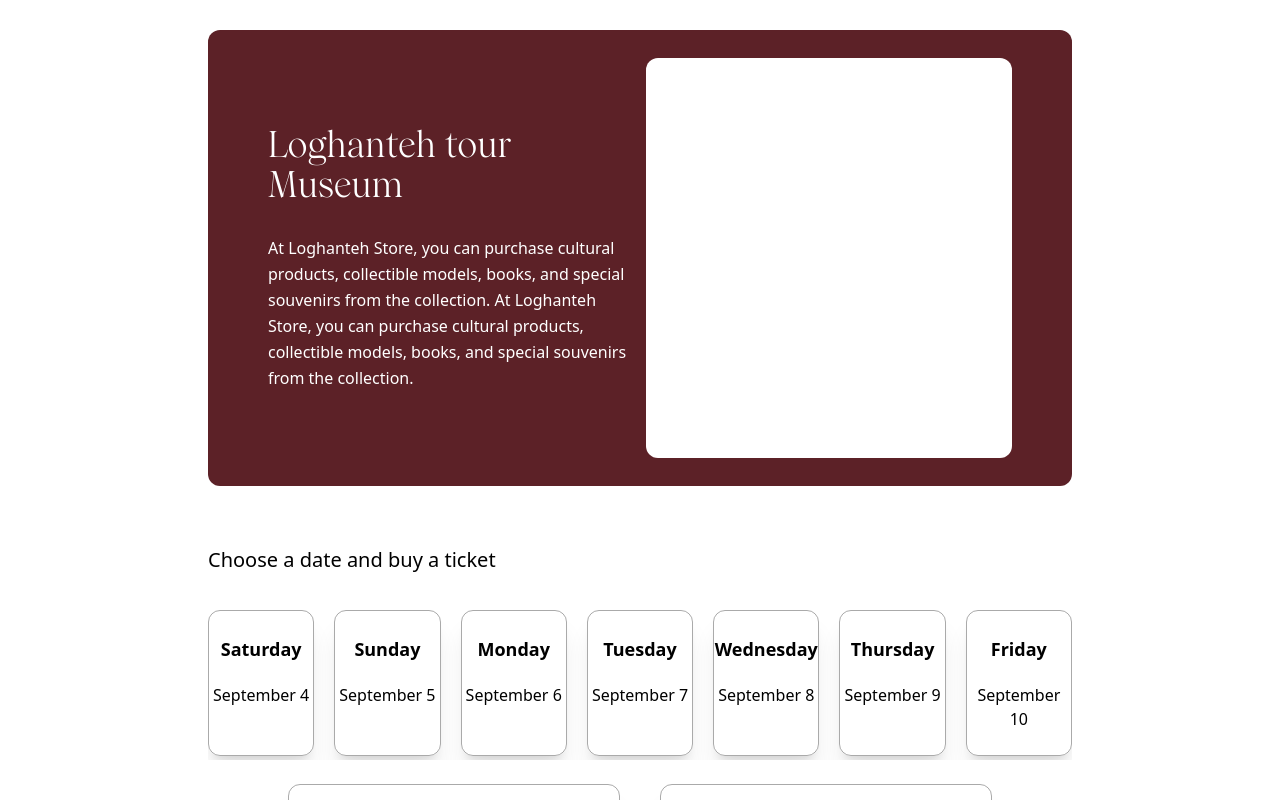
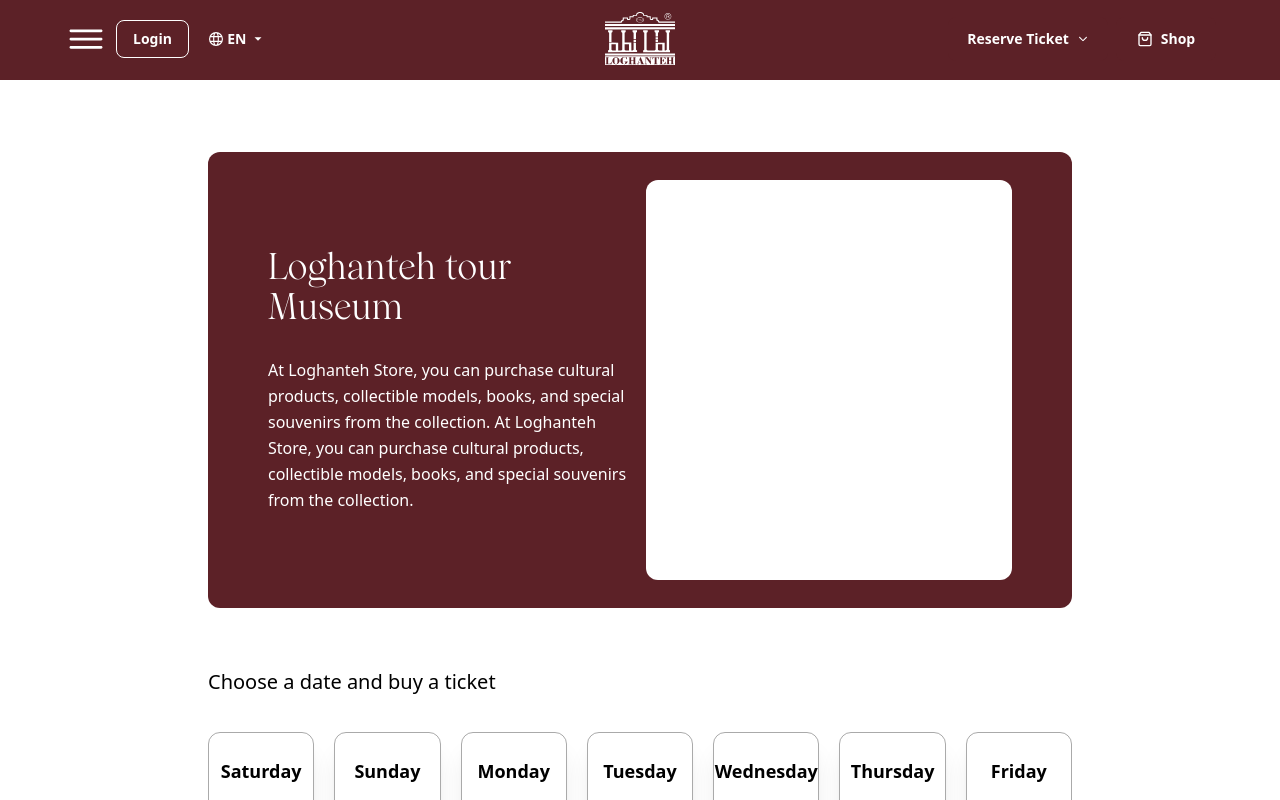
Before and after one commit to iXZed026/Loghante-Project, a Next.js app in the folder Develop/Frontend/: page /en/museums-tour in a window 1280 px wide. Shown: the top 800 px of the page. Built offline with nearby package versions, Linux system fonts and the light colour scheme.

Commit message:
adding header to layout.tsx

```diff
--- a/Develop/Frontend/src/app/[locale]/(tickets)/events-and-courses/page.tsx
+++ b/Develop/Frontend/src/app/[locale]/(tickets)/events-and-courses/page.tsx
@@ -3,7 +3,7 @@ import EventsAndCoursesHeader from '@/features/loghante(root)/tickets/events-and
 
 function EventsAndCourses() {
   return (
-      <div className='py-18'>
+      <div className='py-18 mt-20'>
         <EventsAndCoursesHeader />
         <EventsAndCoursesDate/>
       </div>
--- a/Develop/Frontend/src/app/[locale]/(tickets)/museums-tour/page.tsx
+++ b/Develop/Frontend/src/app/[locale]/(tickets)/museums-tour/page.tsx
@@ -7,13 +7,13 @@ import MuseumsTourTickets from '@/features/loghante(root)/tickets/museums-tour/c
 function MuseumsTour() {
   return (
     <Container>
-      <div className='py-7.5 xl:px-36'>
+      <div className='xl:px-36 py-18 mt-20'>
         {/* Museums Tout Header */}
         <div className='mb-15'>
-          <MuseumsTourHeaderBox/>
+          <MuseumsTourHeaderBox />
         </div>
         {/* Museums Tour Tickets */}
-          <MuseumsTourTickets />
+        <MuseumsTourTickets />
       </div>
     </Container>
   )
--- /dev/null
+++ b/Develop/Frontend/src/app/[locale]/cafe/page.tsx
@@ -0,0 +1,9 @@
+import React from 'react'
+
+function page() {
+  return (
+    <div className='py-100'>page</div>
+  )
+}
+
+export default page
--- a/Develop/Frontend/src/app/[locale]/layout.tsx
+++ b/Develop/Frontend/src/app/[locale]/layout.tsx
@@ -2,6 +2,8 @@ import { NextIntlClientProvider } from "next-intl";
 import { getMessages } from "next-intl/server";
 import "@/app/globals.css";
 import { poppins, rozname, wulkan } from "@/font";
+import Header from "@/features/loghante(root)/components/header/Header";
+import Footer from "@/components/shared/footer/Footer";
 
 
 export default async function LocaleLayout({
@@ -32,7 +34,9 @@ export default async function LocaleLayout({
         cz-shortcut-listen="true"
       >
         <NextIntlClientProvider messages={messages}>
+          <Header />
           {children}
+          <Footer />
         </NextIntlClientProvider>
       </body>
     </html>
--- a/Develop/Frontend/src/app/[locale]/page.tsx
+++ b/Develop/Frontend/src/app/[locale]/page.tsx
@@ -15,7 +15,7 @@ import ConferenceHall from '@/features/loghante(root)/components/sections/Confer
 function Loghante() {
   return (
     <div className='overflow-x-hidden '>
-      <Header />
+      {/* <Header /> */}
       <HeroSection />
       <Container>
         <AboutMuseums />
@@ -26,7 +26,7 @@ function Loghante() {
         <ConferenceHall />
         <VirtualTourSection />
       </Container>
-      <Footer />
+      {/* <Footer /> */}
     </div>
   )
 }
--- a/Develop/Frontend/src/features/loghante(root)/components/header/Header.tsx
+++ b/Develop/Frontend/src/features/loghante(root)/components/header/Header.tsx
@@ -9,33 +9,46 @@ import TicketDropDown from "./TicketDropDown";
 import Container from "@/components/shared/Container";
 import HamburgerMenu from "./HamburgerMenu";
 import useActive from "@/hooks/useActive";
-import { useTranslations } from 'next-intl';
+import { useLocale, useTranslations } from 'next-intl';
 import useScroll from "@/hooks/useScroll";
 import { FiShoppingBag } from "react-icons/fi";
+import { usePathname } from "next/navigation";
 
 
 function Header() {
 
   const t = useTranslations("LoghantehHeader");
+  const locale = useLocale()
+
   const isScrolled = useScroll(150);
-
+  const pathname = usePathname()
 
   const [
     activeHumber,
     activeHumberHandler,
     UnActiveHumberHandler,
-    toggleHumberHandler,
+    ,
   ] = useActive(false)
+
+  function checkBackground() {
+    if (pathname === `${locale}/` && isScrolled) {
+      return "bg-crimson"
+    } else if (pathname === `/${locale}` && !isScrolled) {
+      return "bg-transparent"
+    } else {
+      return "bg-crimson"
+    }
+  }
 
   return (
     <header className={cn(
       "h-[80px]",
-      "py-3 mb-[80px]",
+      "py-3",
       "z-30",
       "text-white-utility md:text-md sm:text-sm text-xs",
       "fixed w-full top-0 ",
       "transition-all duration-300 ease-in-out",
-      isScrolled && "bg-crimson "
+      checkBackground()
     )}>
       <Container>
         <div className="grid grid-cols-12">
```
